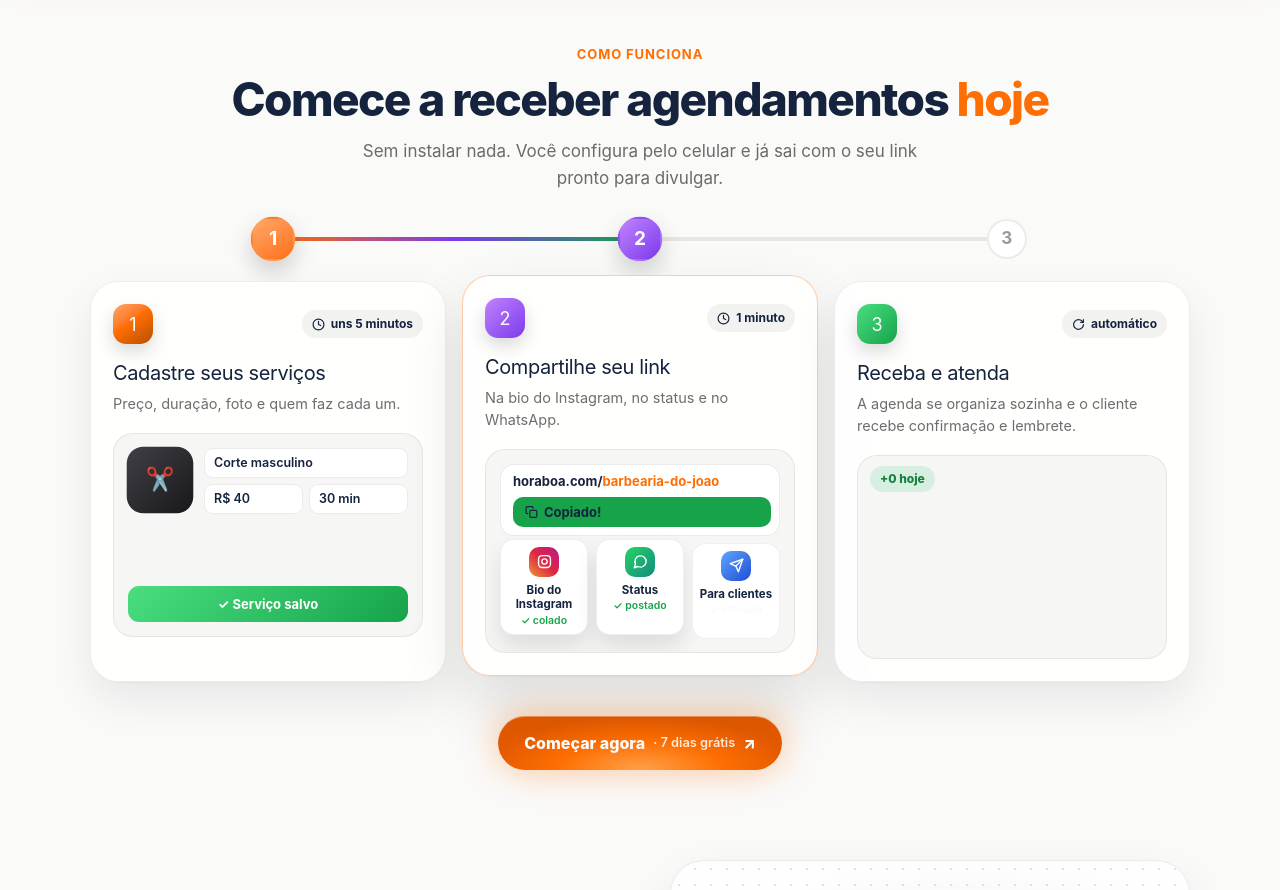
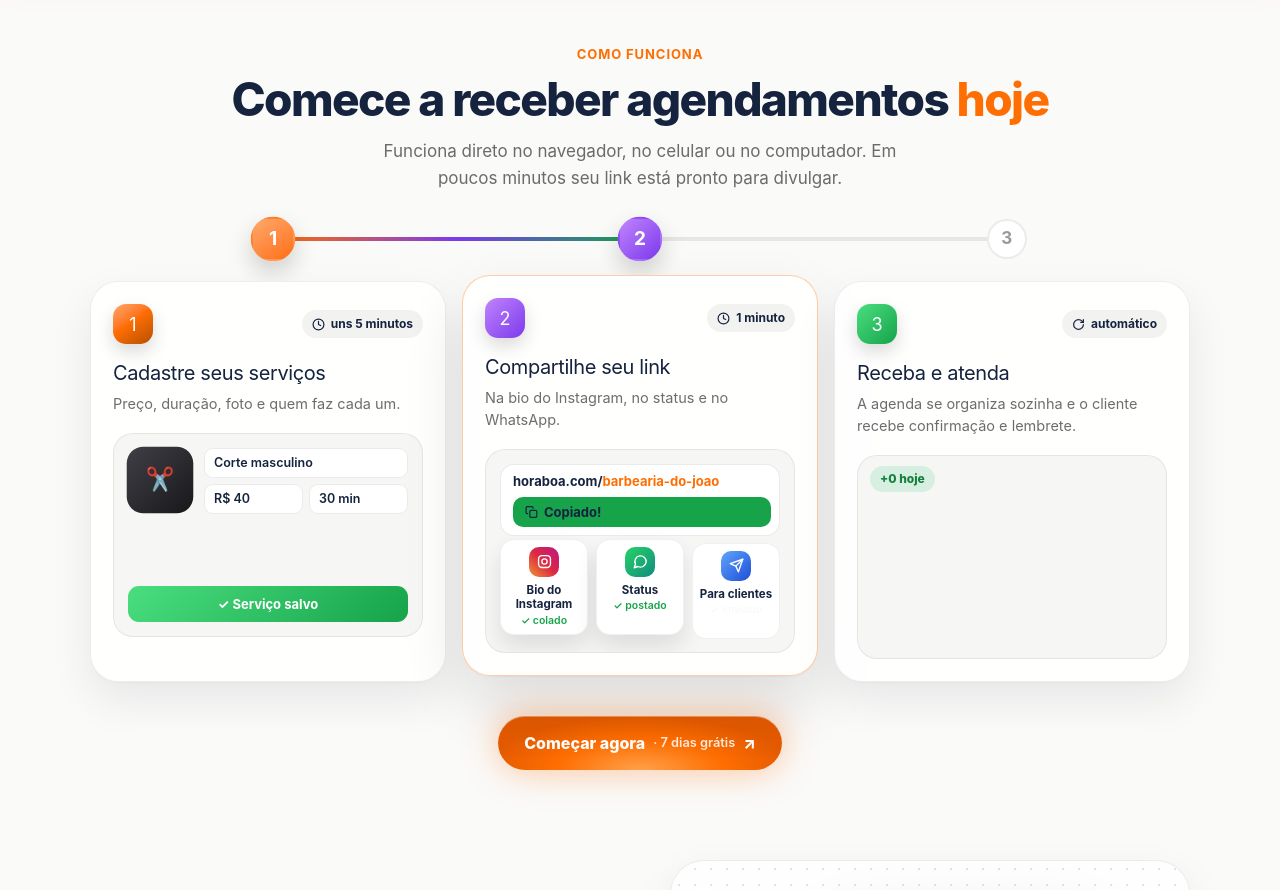
Before and after one commit to viniciusalvesmkt2023-glitch/AGENDAFACIL, a Next.js app: page / in a window 1280 px wide. Shown: the part 1400-2290 px from the top of the page. Built offline with nearby package versions, Linux system fonts and the light colour scheme.

Commit message:
Como funciona: frase fala de navegador, celular e computador
Co-Authored-By: Claude Opus 5.5 <noreply@anthropic.com>
Claude-Session: https://claude.ai/code/session_01LhL6zctJbgCDUPhD952cyT

```diff
--- a/src/app/page.tsx
+++ b/src/app/page.tsx
@@ -156,7 +156,7 @@ export default async function Home({ searchParams }: { searchParams: Promise<{ c
         <div className="lp-wrap">
           <span className="eyebrow">Como funciona</span>
           <h2 className="lp-disp">Comece a receber agendamentos <em>hoje</em></h2>
-          <p className="lead">Sem instalar nada. Você configura pelo celular e já sai com o seu link pronto para divulgar.</p>
+          <p className="lead">Funciona direto no navegador, no celular ou no computador. Em poucos minutos seu link está pronto para divulgar.</p>
           <HowItWorks trialDays={TRIAL_DAYS} />
         </div>
       </section>
```
